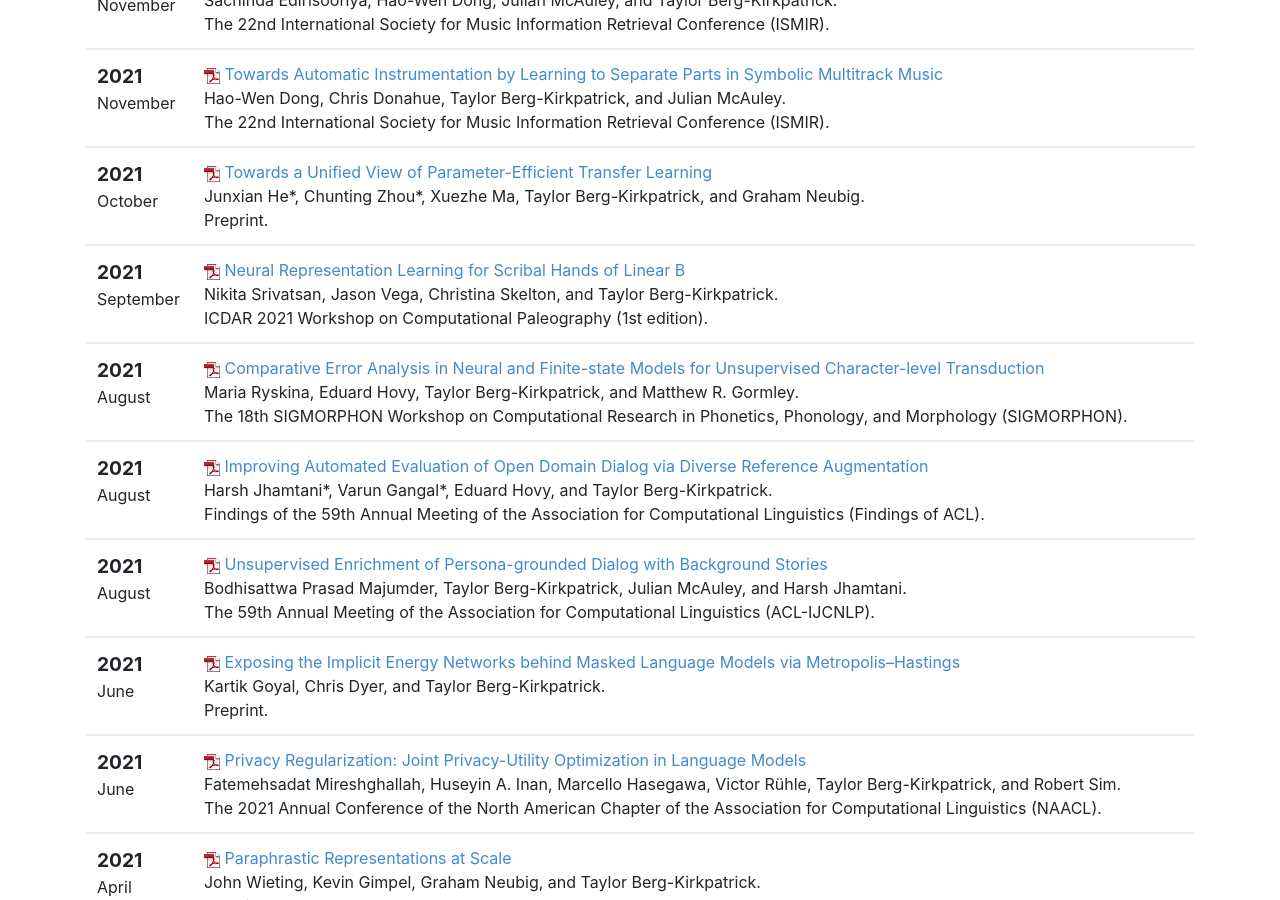
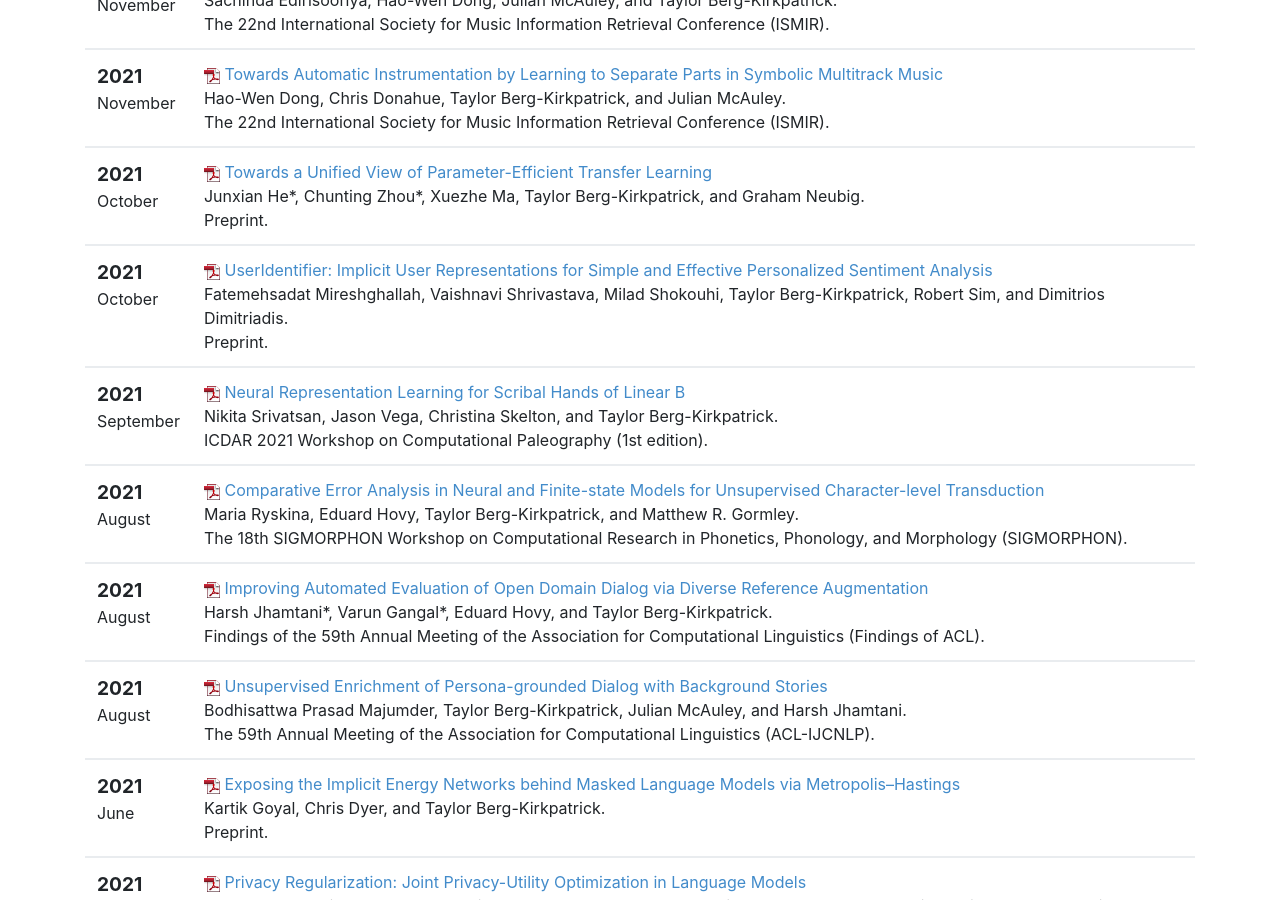
Before and after one commit to icebergnlp/icebergnlp.github.io, a Jekyll site: the page built from publications.html, in a window 1280 px wide and 900 px high, scrolled down 748 px. Built offline with Jekyll 4.4.1, drawn with Linux system fonts in a browser that asks for light colours.

Commit message:
Added Niloofar's paper

```diff
--- a/_includes/pubs.html
+++ b/_includes/pubs.html
@@ -189,6 +189,31 @@
                 </span><br />
                 <span class="authors">
                     Junxian He*, Chunting Zhou*, Xuezhe Ma, Taylor Berg-Kirkpatrick, and Graham Neubig.
+                </span><br />
+                <span class="venuetype"></span><span class="venue">Preprint</span>.
+                <br />
+                <span class="links">
+                </span>
+            </td>
+        </tr>
+    </tbody>
+    <tbody>
+        <tr>
+            <td>
+                <span class="date">
+                    <big><strong>2021</strong></big><br />
+                    October
+                </span>
+            </td>
+            <td class="publication">
+                <span class="pubtitle">
+                    <img src="img/pdficon_small.png" width="16"
+                    height="16" alt="PDF" />
+            <a href="https://arxiv.org/pdf/2110.00135.pdf">UserIdentifier: Implicit User Representations for Simple and Effective Personalized Sentiment Analysis
+            </a>
+                </span><br />
+                <span class="authors">
+                    Fatemehsadat Mireshghallah, Vaishnavi Shrivastava, Milad Shokouhi, Taylor Berg-Kirkpatrick, Robert Sim, and Dimitrios Dimitriadis.
                 </span><br />
                 <span class="venuetype"></span><span class="venue">Preprint</span>.
                 <br />
```
Also changed, not shown: bib/berglab.bib (+7 -0 lines).
